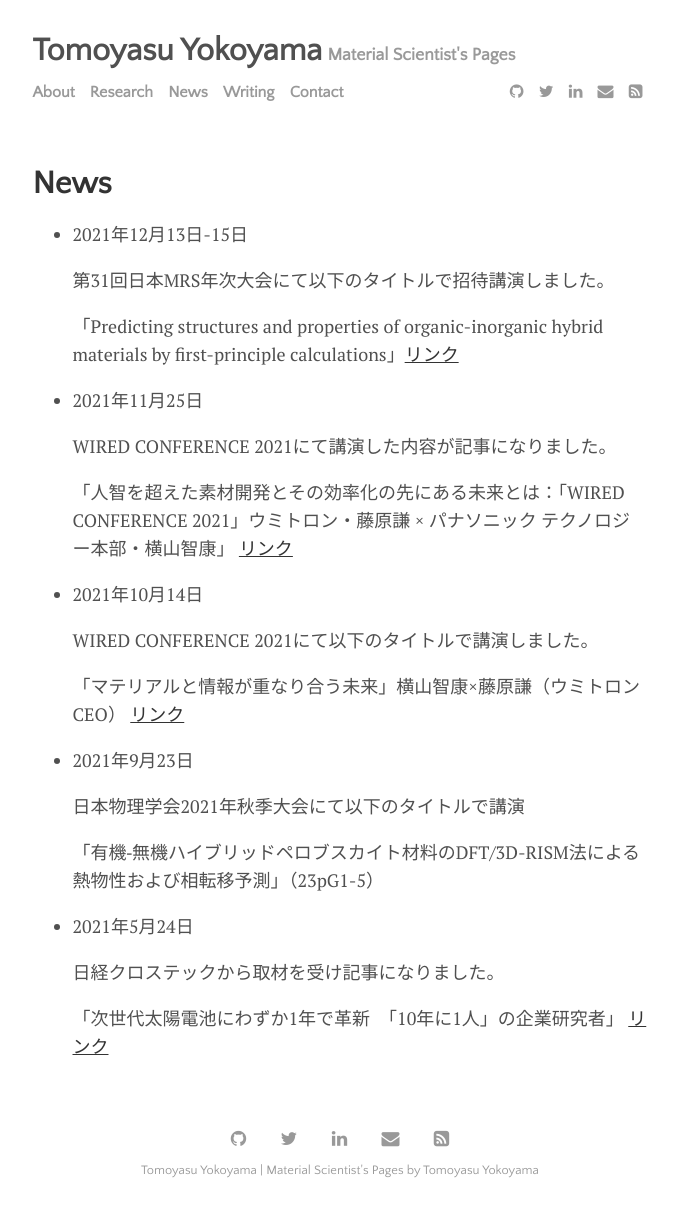
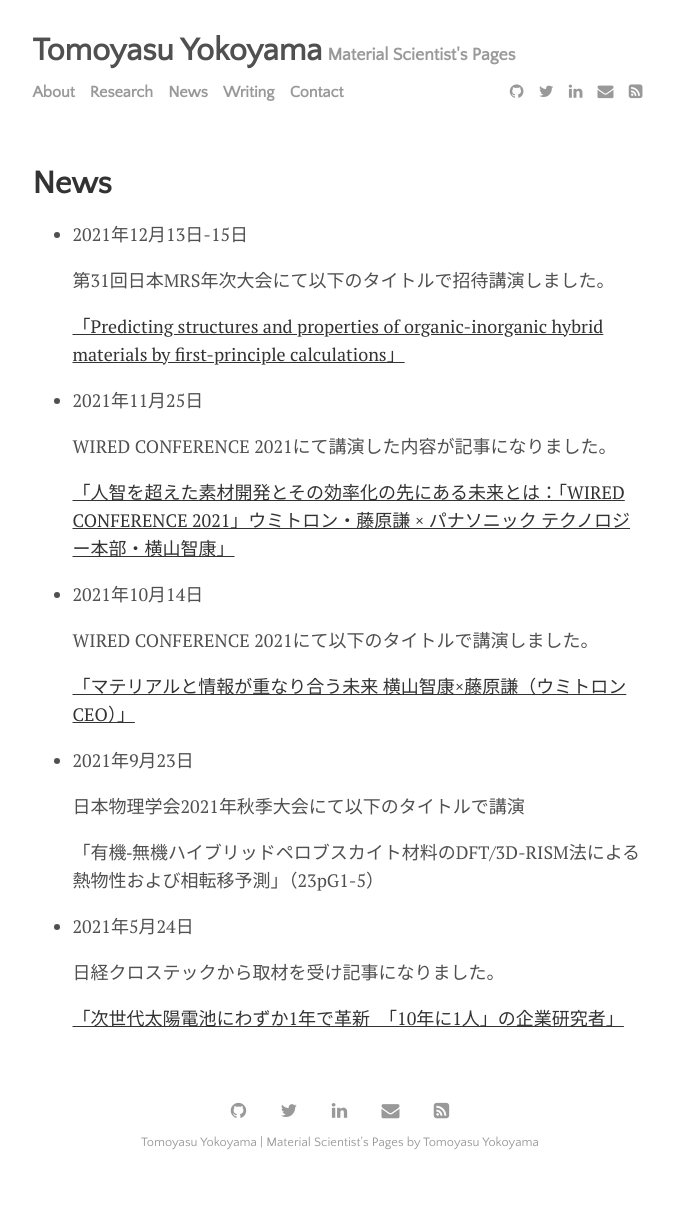
Before and after one commit to yokoyamatomoyasu/yokoyamatomoyasu.github.io, a Jekyll site: the page built from menu/news.md, in a window 1280 px wide. Shown: the whole page, without its empty margins (300-978 px from the left). Built offline with Jekyll 4.4.1, drawn with Linux system fonts in a browser that asks for light colours; after the commit the page ends 1188 px from its top, so only the background shows below that.

Commit message:
GitHub pages site with Jekyll

```diff
--- a/menu/news.md
+++ b/menu/news.md
@@ -8,19 +8,19 @@
 
 	第31回日本MRS年次大会にて以下のタイトルで招待講演しました。
 
-	「Predicting structures and properties of organic-inorganic hybrid materials by first-principle calculations」[リンク](https://www.mrs-j.org/meeting2021/jp/prg/programList_oral.php?id=C)
+	[「Predicting structures and properties of organic-inorganic hybrid materials by first-principle calculations」](https://www.mrs-j.org/meeting2021/jp/prg/programList_oral.php?id=C)
 
 - 2021年11月25日
 
 	WIRED CONFERENCE 2021にて講演した内容が記事になりました。
 
-	「人智を超えた素材開発とその効率化の先にある未来とは：「WIRED CONFERENCE 2021」ウミトロン・藤原謙 × パナソニック テクノロジー本部・横山智康」 [リンク](https://wired.jp/2021/11/25/wired-conference-2021-panasonic-ws/)
+	[「人智を超えた素材開発とその効率化の先にある未来とは：「WIRED CONFERENCE 2021」ウミトロン・藤原謙 × パナソニック テクノロジー本部・横山智康」](https://wired.jp/2021/11/25/wired-conference-2021-panasonic-ws/)
 
 - 2021年10月14日
 
 	WIRED CONFERENCE 2021にて以下のタイトルで講演しました。
 
-	「マテリアルと情報が重なり合う未来」横山智康×藤原謙（ウミトロンCEO） [リンク](https://wired.jp/future-re-generative-2021/)
+	[「マテリアルと情報が重なり合う未来 横山智康×藤原謙（ウミトロンCEO）」](https://wired.jp/future-re-generative-2021/)
 
 
 - 2021年9月23日
@@ -33,4 +33,4 @@
 
 	日経クロステックから取材を受け記事になりました。
 
-	「次世代太陽電池にわずか1年で革新　「10年に1人」の企業研究者」 [リンク](https://xtech.nikkei.com/atcl/nxt/column/18/01620/052000007/)
+	[「次世代太陽電池にわずか1年で革新　「10年に1人」の企業研究者」](https://xtech.nikkei.com/atcl/nxt/column/18/01620/052000007/)
```
Also changed, not shown: menu/about.md (+1 -0 lines).
